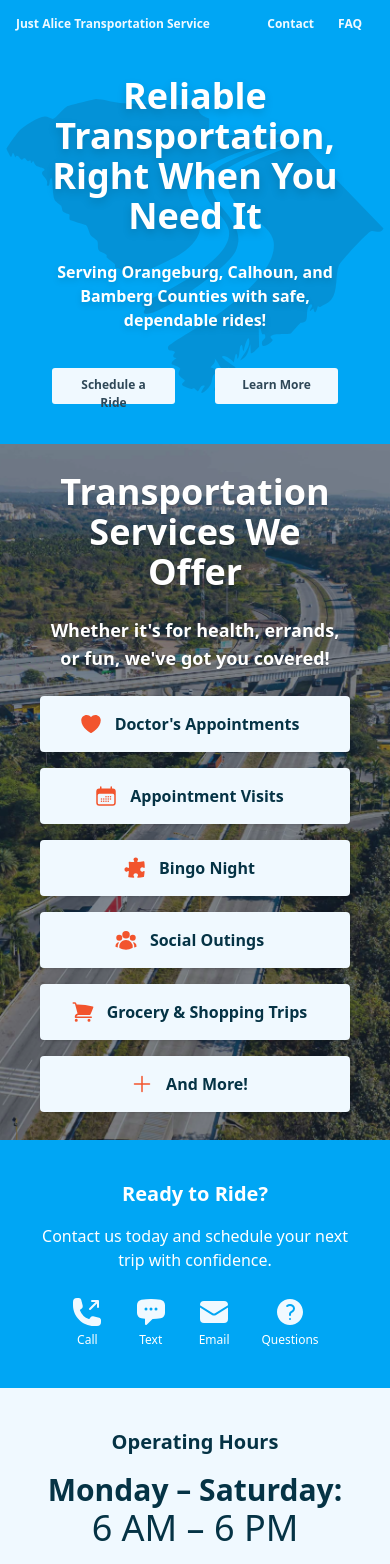
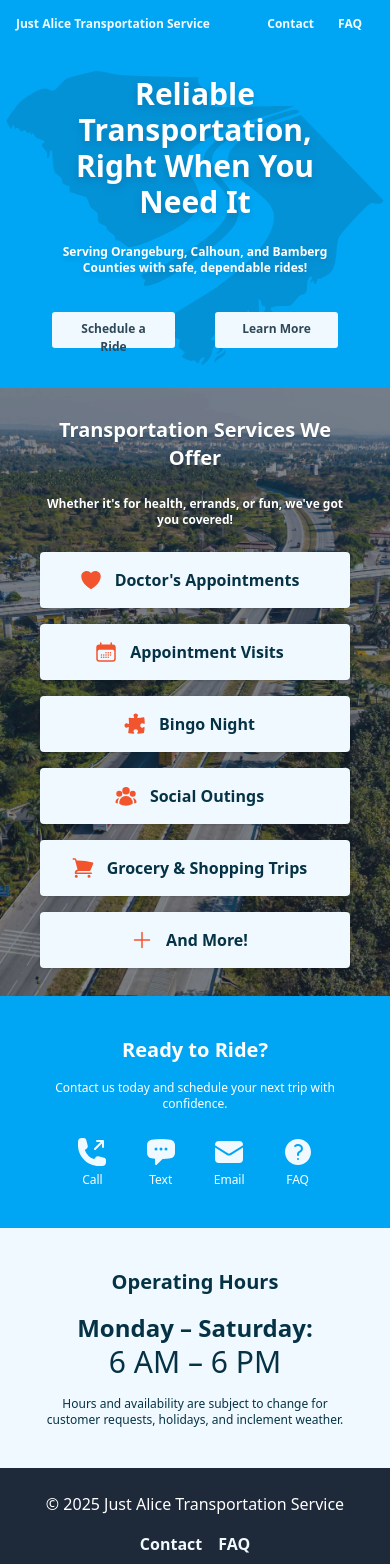
Before and after one commit to levsevdev/jats, a React (Vite) app: page / in a window 390 px wide. Shown: the top 1564 px of the page. Built offline with nearby package versions, Linux system fonts and the light colour scheme.

Commit message:
phone screen adjustments

```diff
--- a/src/components/CtoA.jsx
+++ b/src/components/CtoA.jsx
@@ -4,7 +4,7 @@ export default function CallToAction() {
   return (
     <div className="flex flex-col justify-center align-middle bg-sky-500 text-white text-center w-full p-10">
       <h2 className="text-xl font-bold mb-4">Ready to Ride?</h2>
-      <p className="mb-6 font-medium">
+      <p className="text-xs mb-6 font-medium">
         Contact us today and schedule your next trip with confidence.
       </p>
       <div className="flex flex-row justify-evenly">
@@ -79,7 +79,7 @@ export default function CallToAction() {
               />
             </svg>
           </Link>
-          <p className="text-center text-xs font-medium mt-1">Questions</p>
+          <p className="text-center text-xs font-medium mt-1">FAQ</p>
         </div>
       </div>
     </div>
--- a/src/components/Hero.jsx
+++ b/src/components/Hero.jsx
@@ -32,13 +32,13 @@ export default function Hero() {
       </svg>
       <div className="relative hero-content text-center text-neutral-content z-10">
         <div className="w-full px-10 py-7 md:p-30">
-          <h2 className="text-4xl md:text-5xl font-bold text-white drop-shadow-lg">
+          <p className="text-3xl md:text-5xl font-bold text-white drop-shadow-lg">
             Reliable Transportation, Right When You Need It
-          </h2>
-          <h4 className="text-md py-6 font-bold text-white drop-shadow-md">
+          </p>
+          <p className="text-xs md:text-lg py-6 font-bold text-white drop-shadow-md">
             Serving Orangeburg, Calhoun, and Bamberg Counties with safe,
             dependable rides!
-          </h4>
+          </p>
           <div className="flex flex-row w-full justify-center gap-4">
             <Link to="/contact" className="hero-btn">
               Schedule a Ride
--- a/src/components/Schedule.jsx
+++ b/src/components/Schedule.jsx
@@ -2,8 +2,8 @@ export default function Schedule() {
   return (
     <section className="text-center p-10 flex flex-col justify-center align-middle bg-sky-50 text-cyan-950">
       <h2 className="text-xl font-bold mb-4">Operating Hours</h2>
-      <p className="text-3xl font-bold">Monday – Saturday:</p>
-      <p className="text-4xl">6 AM – 6 PM</p>
+      <p className="text-2xl font-bold">Monday – Saturday:</p>
+      <p className="text-3xl">6 AM – 6 PM</p>
       <p className="mt-4 text-xs">Hours and availability are subject to change for customer requests, holidays, and inclement weather.</p>
     </section>
   );
--- a/src/components/ServicesList.jsx
+++ b/src/components/ServicesList.jsx
@@ -100,10 +100,10 @@ export default function ServicesList() {
     <div className="relative px-10 py-7 md:p-16 overflow-hidden">
       <div className="absolute inset-0 bg-[url('./assets/pexels-shootsaga-30944945.jpg')] bg-center bg-cover opacity-45"></div>
       <div className="relative z-10">
-        <h3 className="text-4xl text-white text-shadow-sm font-bold text-center mb-6 ">
+        <h3 className="text-xl md:text-4xl text-white text-shadow-sm font-bold text-center mb-6 ">
           Transportation Services We Offer
         </h3>
-        <p className="text-center text-white text-shadow-sm text-lg mb-6 font-bold">
+        <p className="text-center text-white text-shadow-sm text-xs md:text-lg mb-6 font-bold">
           Whether it's for health, errands, or fun, we've got you covered!
         </p>
         <ul className="grid grid-cols-1 md:grid-cols-2 gap-4 max-w-xl mx-auto">
```
